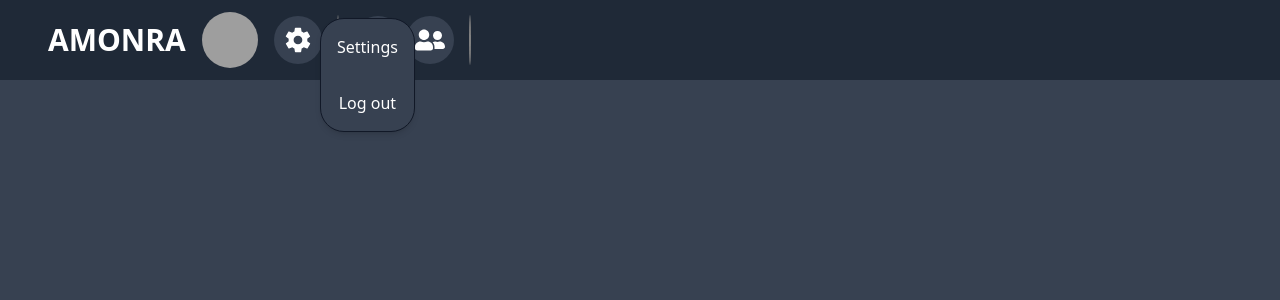
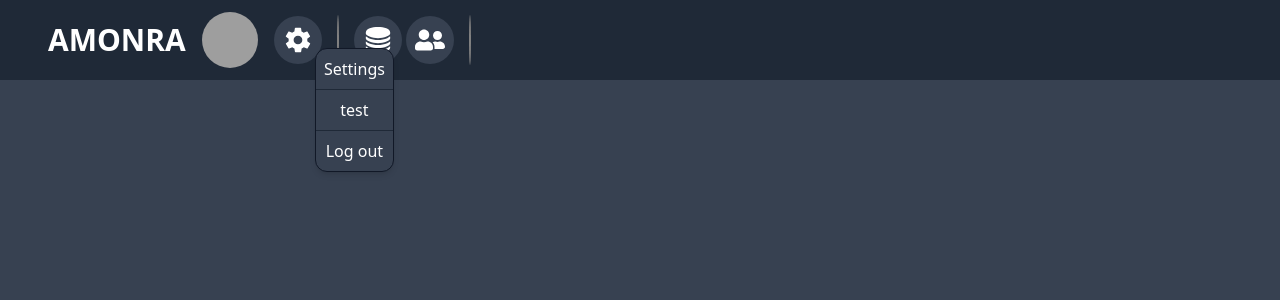
Before and after one commit to MyPHPoL/MyCommsFront, a React (Create React App) app: page /home in a window 1280 px wide. Both pictures are taken after a click on the link "SETTINGS". Shown: the top 300 px of the page. Built offline with nearby package versions, Linux system fonts and the light colour scheme; grey boxes are pictures that could not be loaded.

Commit message:
Settings dropdown in header fixes

```diff
--- a/src/Components/Header.tsx
+++ b/src/Components/Header.tsx
@@ -28,9 +28,10 @@ function Header() {
                     <li className="relative flex items-center justify-center mx-auto"><a onClick={() => setActiveSidebar('friends')}><IconButton icon={<FaUserFriends size={30}/>} name="FriendList"></IconButton></a></li>
                     <label  style={{borderRight: '2px solid grey', borderRadius: '50%', margin: '15px'}}></label>
                 </ul>
-                <div id="dropdown-menu" className="hidden absolute text-white top-[10px] left-[320px] w-400 border border-gray-900 bg-secondary shadow-md mt-2 rounded-3xl">
-                        <div className="py-4 px-4 cursor-pointer hover:text-primary hover:bg-yellow-500 rounded-t-3xl">Settings</div>
-                        <div className="py-4 px-4 cursor-pointer hover:text-primary hover:bg-yellow-500 rounded-b-3xl text-center">Log out</div>
+                <div id="dropdown-menu" className="hidden divide-y divide-primary absolute text-white top-[40px] left-[315px] w-400 border border-gray-900 bg-secondary shadow-md mt-2 rounded-xl">
+                        <div className="py-2 px-2 cursor-pointer hover:text-primary hover:bg-yellow-500 rounded-t-xl text-center">Settings</div>
+                        <div className="py-2 px-2 cursor-pointer hover:text-primary hover:bg-yellow-500 text-center">test</div>
+                        <div className="py-2 px-2 cursor-pointer hover:text-primary hover:bg-yellow-500 rounded-b-xl text-center">Log out</div>
                       </div>
                 <div className="my-2">
                 {activeSidebar === 'servers' && <Sidebar items={servers} />}
```
